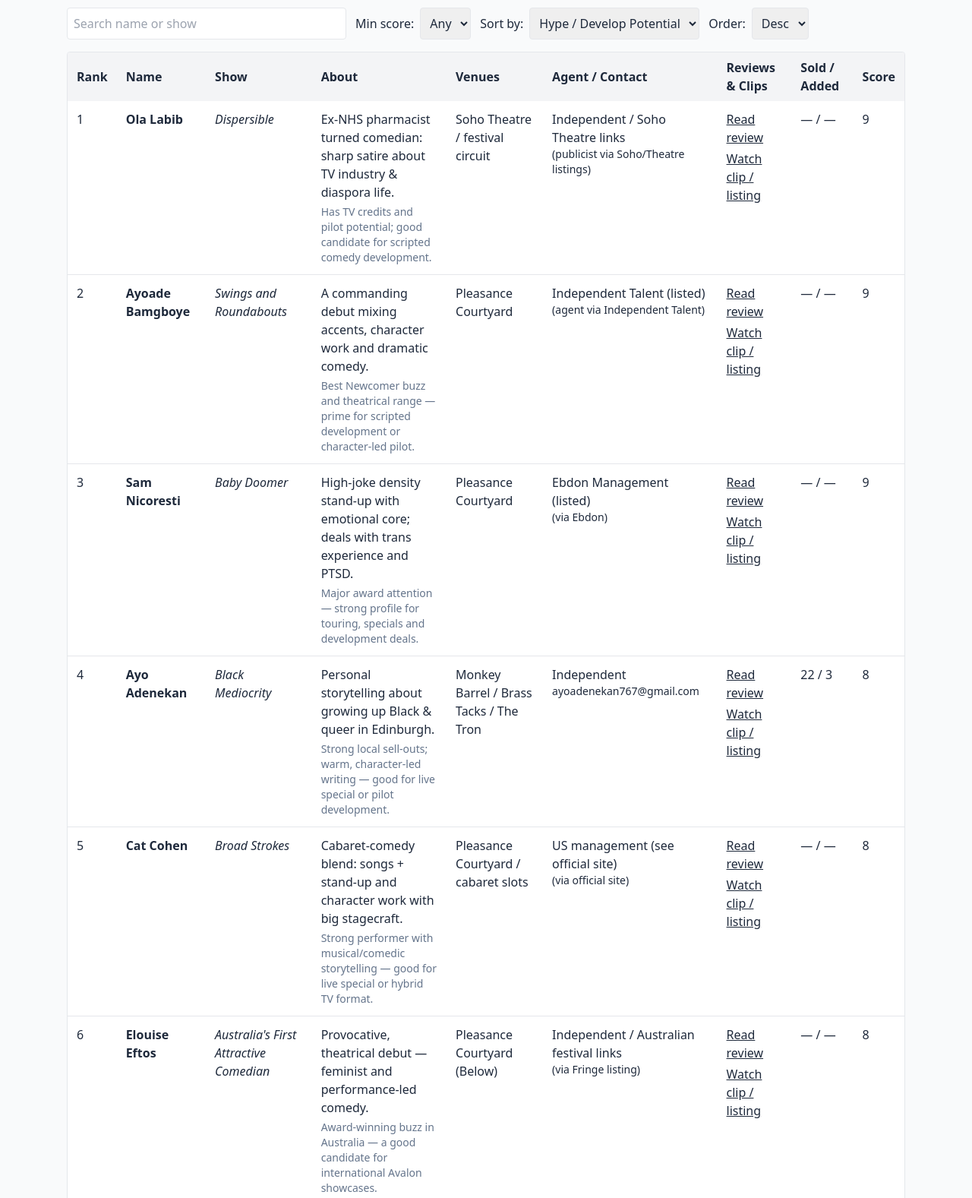
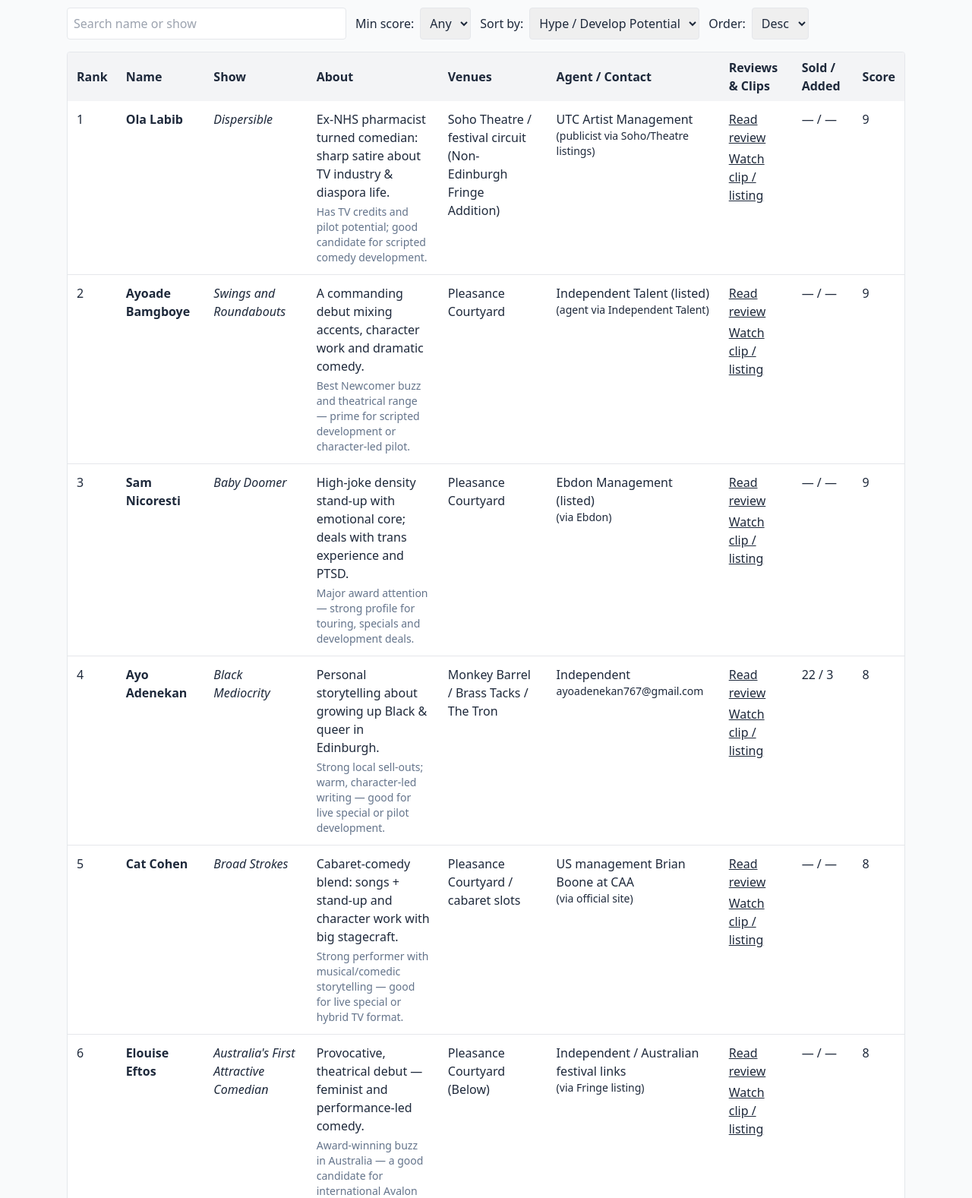
Before and after one commit to jesfa-code/avalon-fringe-pipeline, a plain HTML site: page index.html in a window 1280 px wide. Shown: the part 80-1657 px from the top of the page at 76% size. Drawn offline with nearby package versions, Linux system fonts and the light colour scheme.

Commit message:
Update index.html corrections to management

```diff
--- a/index.html
+++ b/index.html
@@ -65,8 +65,8 @@ const DATA = [
   {"id":1,"name":"Ayo Adenekan","show":"Black Mediocrity","about":"Personal storytelling about growing up Black & queer in Edinburgh.","agent":"Independent","email":"ayoadenekan767@gmail.com","venues":"Monkey Barrel / Brass Tacks / The Tron","soldOutCount":22,"addedShows":3,"review":"https://festmag.com/2025/08/03/review-ayo-adenekan-black-mediocrity/","clip":"https://www.tiktok.com/@zai_swanzy/video/7539470786516634902","developPotential":8,"notes":"Strong local sell-outs; warm, character-led writing — good for live special or pilot development."},
   {"id":2,"name":"Toussaint Douglass","show":"Accessible Pigeon Material","about":"Eccentric, prop-driven debut mixing pigeons, family and neurodivergence.","agent":"UTC Artist Management (listed)","email":"(agent contact via UTC)","venues":"Pleasance Courtyard / Bunker One","soldOutCount":null,"addedShows":null,"review":"https://www.theguardian.com/stage/2025/aug/08/toussaint-douglass-accessible-pigeon-material-review-pleasance-courtyard-edinburgh","clip":"https://www.youtube.com/results?search_query=Toussaint+Douglass+Accessible+Pigeon+Material","developPotential":7,"notes":"Inventive stage prop work and distinct voice — good for character-led sketch development."},
   {"id":3,"name":"Amelia Hamilton","show":"Forget Me Not","about":"Gen-Z rap-comedy hybrid using original music and quick gags.","agent":"Independent","email":"(see Fringe page)","venues":"Pleasance Courtyard (Attic)","soldOutCount":null,"addedShows":null,"review":"https://www.chortle.co.uk/review/2025/08/01/58633/amelia_hamilton%3A_forget_me_not","clip":"https://www.youtube.com/results?search_query=Amelia+Hamilton+Forget+Me+Not","developPotential":6,"notes":"Musical and character bits could be expanded into sketches or a short-form comedy series."},
-  {"id":4,"name":"Ola Labib","show":"Dispersible","about":"Ex-NHS pharmacist turned comedian: sharp satire about TV industry & diaspora life.","agent":"Independent / Soho Theatre links","email":"(publicist via Soho/Theatre listings)","venues":"Soho Theatre / festival circuit","soldOutCount":null,"addedShows":null,"review":"https://sohotheatre.com/events/ola-labib-dispersible/","clip":"https://www.youtube.com/watch?v=K3_oxIzhrF4","developPotential":9,"notes":"Has TV credits and pilot potential; good candidate for scripted comedy development."},
-  {"id":5,"name":"Cat Cohen","show":"Broad Strokes","about":"Cabaret-comedy blend: songs + stand-up and character work with big stagecraft.","agent":"US management (see official site)","email":"(via official site)","venues":"Pleasance Courtyard / cabaret slots","soldOutCount":null,"addedShows":null,"review":"https://www.theguardian.com/stage/2025/aug/06/cat-cohen-broad-strokes-review-pleasance-courtyard-edinburgh","clip":"https://www.youtube.com/results?search_query=Cat+Cohen+comedy","developPotential":8,"notes":"Strong performer with musical/comedic storytelling — good for live special or hybrid TV format."},
+  {"id":4,"name":"Ola Labib","show":"Dispersible","about":"Ex-NHS pharmacist turned comedian: sharp satire about TV industry & diaspora life.","agent":"UTC Artist Management","email":"(publicist via Soho/Theatre listings)","venues":"Soho Theatre / festival circuit (Non-Edinburgh Fringe Addition)","soldOutCount":null,"addedShows":null,"review":"https://sohotheatre.com/events/ola-labib-dispersible/","clip":"https://www.youtube.com/watch?v=K3_oxIzhrF4","developPotential":9,"notes":"Has TV credits and pilot potential; good candidate for scripted comedy development."},
+  {"id":5,"name":"Cat Cohen","show":"Broad Strokes","about":"Cabaret-comedy blend: songs + stand-up and character work with big stagecraft.","agent":"US management Brian Boone at CAA","email":"(via official site)","venues":"Pleasance Courtyard / cabaret slots","soldOutCount":null,"addedShows":null,"review":"https://www.theguardian.com/stage/2025/aug/06/cat-cohen-broad-strokes-review-pleasance-courtyard-edinburgh","clip":"https://www.youtube.com/results?search_query=Cat+Cohen+comedy","developPotential":8,"notes":"Strong performer with musical/comedic storytelling — good for live special or hybrid TV format."},
   {"id":6,"name":"Ayoade Bamgboye","show":"Swings and Roundabouts","about":"A commanding debut mixing accents, character work and dramatic comedy.","agent":"Independent Talent (listed)","email":"(agent via Independent Talent)","venues":"Pleasance Courtyard","soldOutCount":null,"addedShows":null,"review":"https://www.theguardian.com/stage/2025/aug/17/ayoade-bamgboye-swings-and-roundabouts-review-commanding-comics-thrilling-debut","clip":"https://www.edfringe.com/tickets/whats-on/ayoade-bamgboye-swings-and-roundabouts","developPotential":9,"notes":"Best Newcomer buzz and theatrical range — prime for scripted development or character-led pilot."},
   {"id":7,"name":"Sam Nicoresti","show":"Baby Doomer","about":"High-joke density stand-up with emotional core; deals with trans experience and PTSD.","agent":"Ebdon Management (listed)","email":"(via Ebdon)","venues":"Pleasance Courtyard","soldOutCount":null,"addedShows":null,"review":"https://www.theguardian.com/stage/2025/aug/16/sam-nicoresti-review-pleasance-courtyard-edinburgh","clip":"https://www.youtube.com/results?search_query=Sam+Nicoresti+Baby+Doomer","developPotential":9,"notes":"Major award attention — strong profile for touring, specials and development deals."},
   {"id":8,"name":"Ryan Mold","show":"Breaking the Mold","about":"Confident storyteller about family, grief and working-class life.","agent":"Independent","email":"(Fringe / venue contact)","venues":"Hanover Tap / Fringe listings","soldOutCount":null,"addedShows":null,"review":"https://theqr.co.uk/2025/08/29/edfringe-review-ryan-mold-breaking-the-mold/","clip":"https://www.edfringe.com/tickets/whats-on/ryan-mold-breaking-the-mold","developPotential":6,"notes":"Solid audience-work comic who could anchor a live Avalon night or warm up tours."},
```
